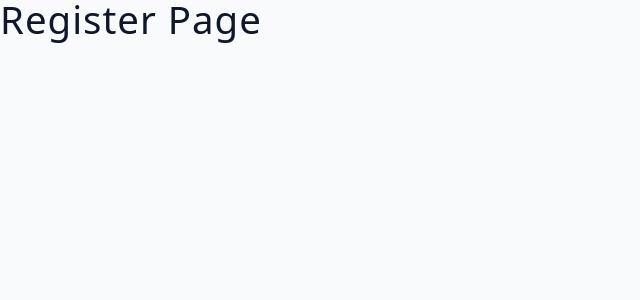
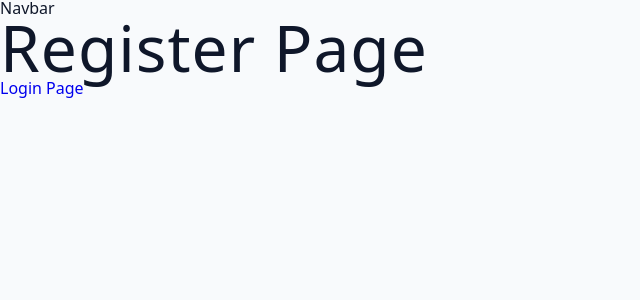
Before and after one commit to scudella/spiritist-books-backend, a React (Vite) app in the folder react-client/: page /register in a window 1280 px wide. Shown: the top 300 px of the page, without its empty margins (0-640 px from the left). Built offline with nearby package versions, Linux system fonts and the light colour scheme.

Commit message:
Outlet for HomeLayout children pages

```diff
--- a/react-client/src/App.jsx
+++ b/react-client/src/App.jsx
@@ -12,18 +12,24 @@
   {
     path: '/',
     element: <HomeLayout />,
+    children: [
+      {
+        index: true,
+        element: <Landing />,
       },
       {
-    path: '/register',
+        path: 'register',
         element: <Register />,
       },
       {
-    path: '/login',
+        path: 'login',
         element: <Login />,
       },
       {
-    path: '/dashboard',
+        path: 'dashboard',
         element: <DashboardLayout />,
+      },
+    ],
   },
 ]);
 
--- a/react-client/src/pages/HomeLayout.jsx
+++ b/react-client/src/pages/HomeLayout.jsx
@@ -1,5 +1,11 @@
+import { Outlet } from 'react-router-dom';
 const HomeLayout = () => {
-  return <h1>HomeLayout</h1>;
+  return (
+    <div>
+      <nav>Navbar</nav>
+      <Outlet />
+    </div>
+  );
 };
 
 export default HomeLayout;
--- a/react-client/src/pages/Login.jsx
+++ b/react-client/src/pages/Login.jsx
@@ -1,5 +1,12 @@
+import { Link } from 'react-router-dom';
+
 const Login = () => {
-  return <h1>Login Page</h1>;
+  return (
+    <div>
+      <h1>Login Page</h1>
+      <Link to='/register'>Register Page</Link>
+    </div>
+  );
 };
 
 export default Login;
--- a/react-client/src/pages/Register.jsx
+++ b/react-client/src/pages/Register.jsx
@@ -1,5 +1,11 @@
+import { Link } from 'react-router-dom';
 const Register = () => {
-  return <h2>Register Page</h2>;
+  return (
+    <div>
+      <h1>Register page</h1>
+      <Link to='/login'>Login Page</Link>
+    </div>
+  );
 };
 
 export default Register;
```
Lines whose indentation alone changed are shown as unchanged.
